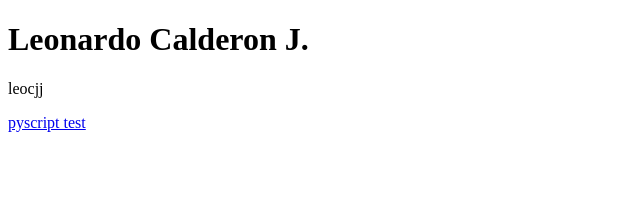
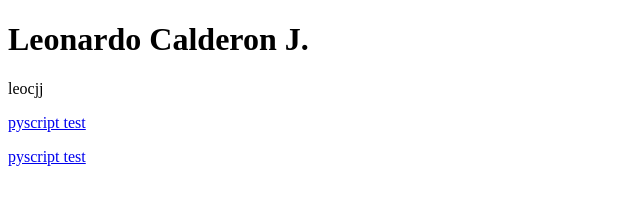
Before and after one commit to leocjj/leocjj.github.io, a plain HTML site: page index.html in a window 1280 px wide. Shown: the whole page, without its empty margins (0-640 px from the left). Drawn offline with Linux system fonts and the light colour scheme.

Commit message:
Update index.html

```diff
--- a/index.html
+++ b/index.html
@@ -4,5 +4,6 @@
 <h1>Leonardo Calderon J.</h1>
 <p>leocjj</p>
 <p><a href="/pyscript/test01.html" target="blank"> pyscript test</a></p>
+<p><a href="/pyscript/test02.html" target="blank"> pyscript test</a></p>
 </body>
 </html>
```
